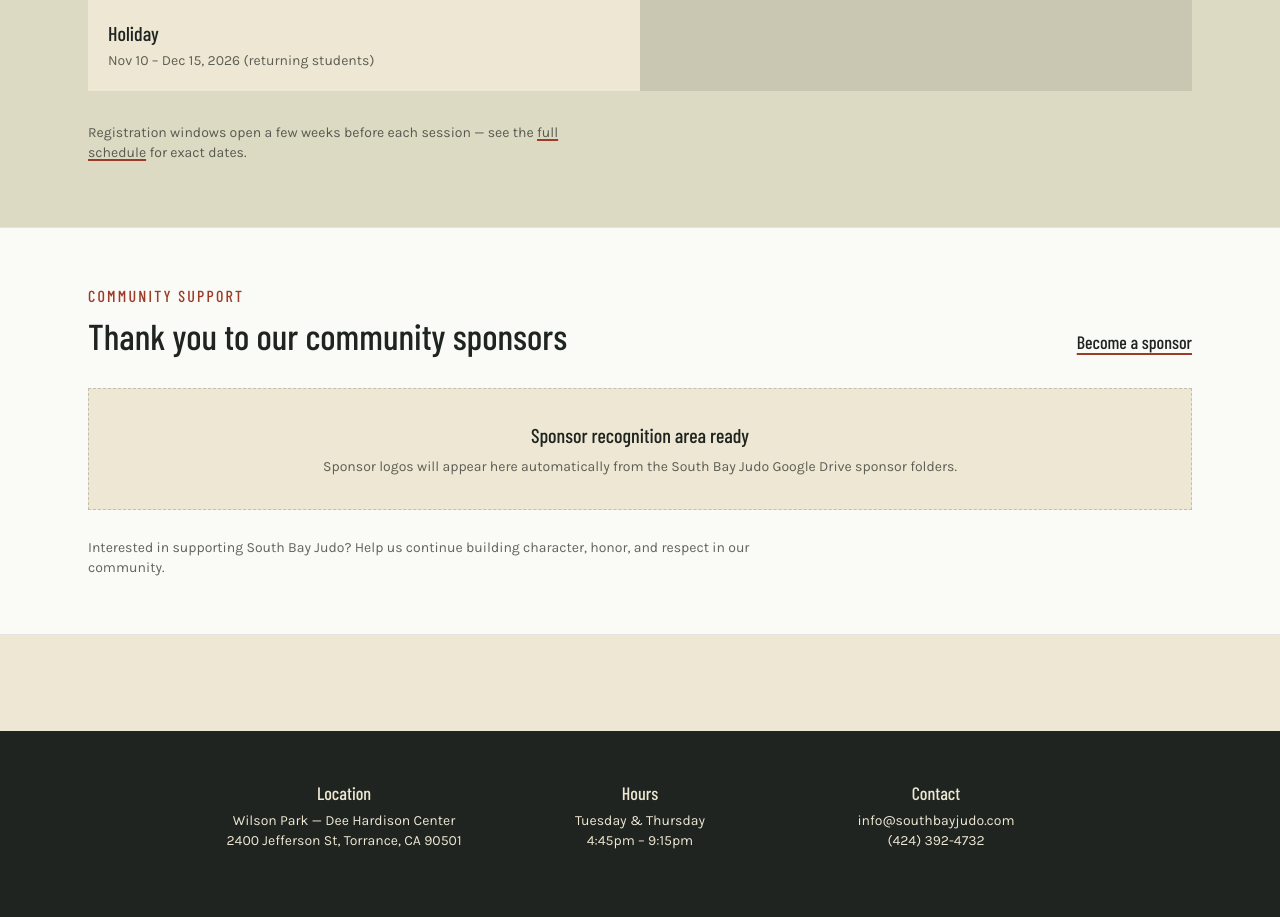
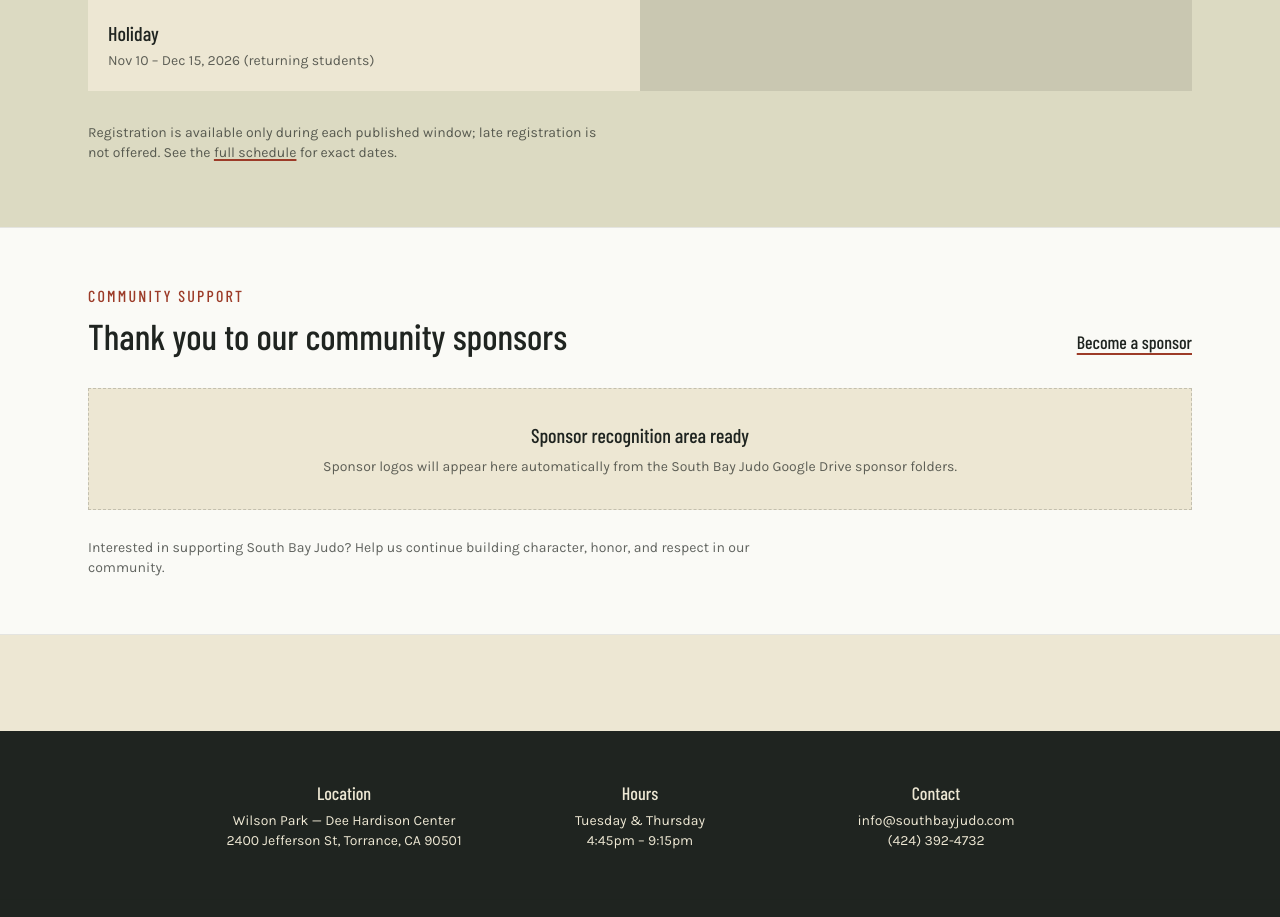
Before and after one commit to cshiosaki/southbayjudo, a Next.js app in the folder south-bay-judo/: page / in a window 1280 px wide. Shown: the part 2240-3157 px from the top of the page. Built offline with nearby package versions, Linux system fonts and the light colour scheme.

Commit message:
Clarify homepage registration deadlines

```diff
--- a/south-bay-judo/app/page.tsx
+++ b/south-bay-judo/app/page.tsx
@@ -124,7 +124,7 @@ export default async function HomePage() {
             ))}
           </div>
           <p className="mt-8 text-ink/70 text-sm max-w-lg">
-            Registration windows open a few weeks before each session — see the{" "}
+            Registration is available only during each published window; late registration is not offered. See the{" "}
             <Link href="/schedule" className="underline decoration-belt decoration-2 underline-offset-2">
               full schedule
             </Link>{" "}
```
